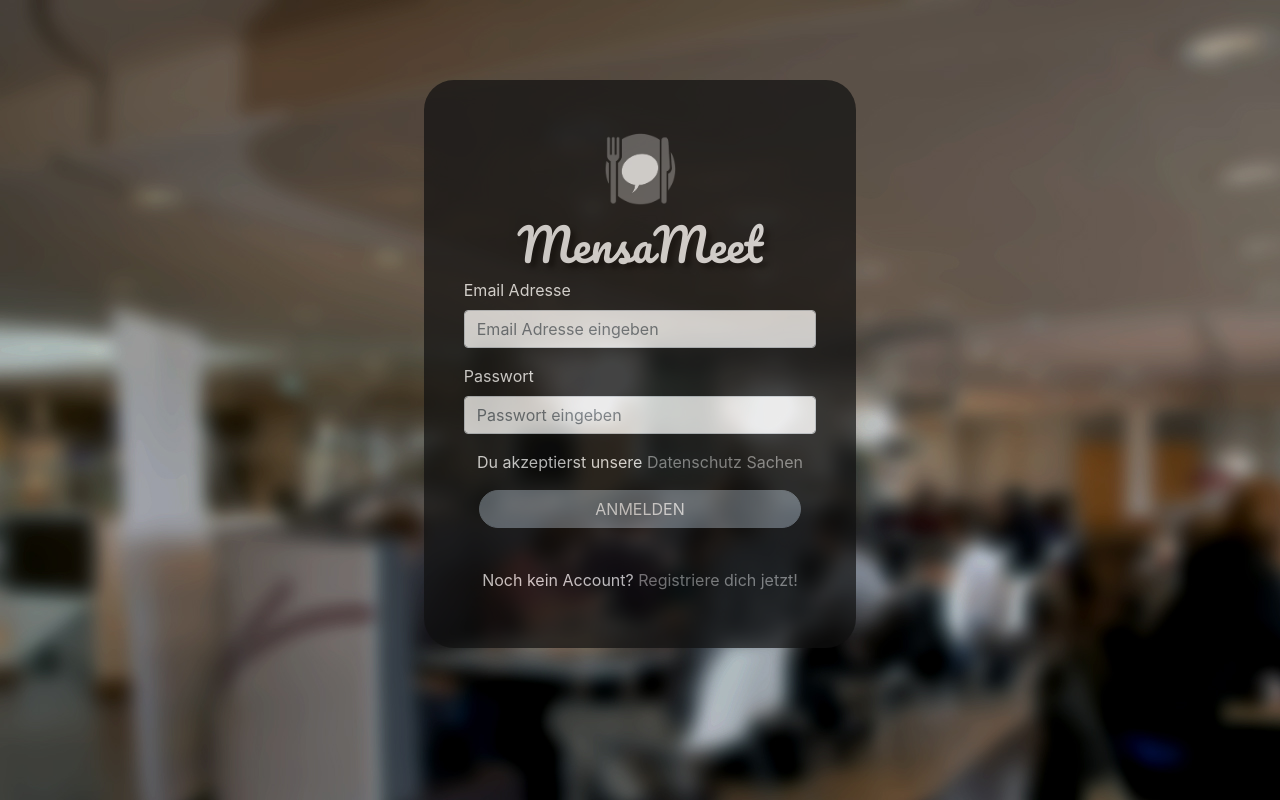
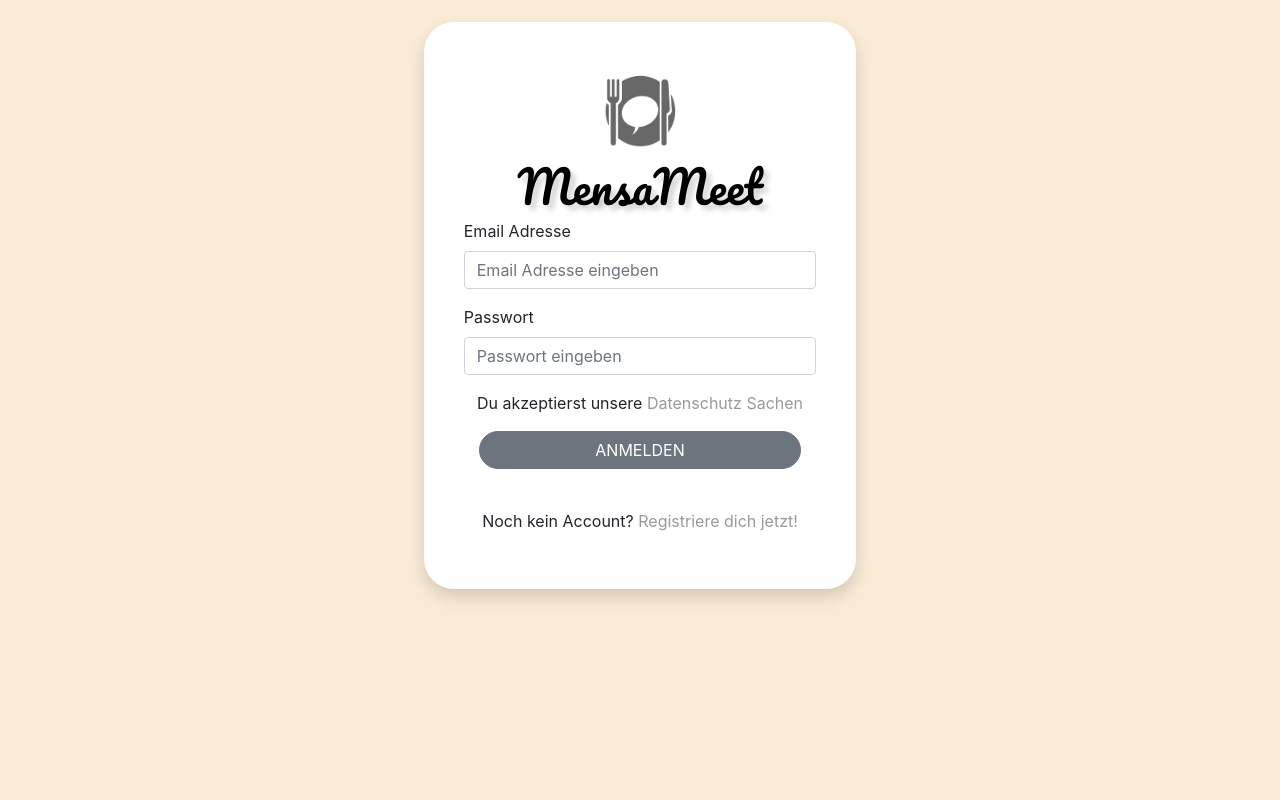
Before and after one commit to liminm/MensaMeet, a Django app: template mensameet/templates/login.html in a window 1280 px wide. Run offline with Django 3.2, Linux system fonts and the light colour scheme; the template is opened without the code that fills it, so the values that code supplies are empty; some libraries are stand-ins or nearby versions.

Commit message:
Some design enhancments

```diff
--- /dev/null
+++ b/mensameet/static/css/main.css
@@ -0,0 +1,51 @@
+body{
+    background-attachment: fixed;
+    background-color: antiquewhite;
+ }
+
+ a{
+    color:#999999;
+    text-decoration:none !important;
+ }
+
+ a:hover {
+    color:gray;
+    text-decoration:none !important;
+ }
+
+ .login-form {
+    margin-top:5%;
+    padding: 40px;
+    background-color: #ffffff;
+    /* pacity:0.7; */
+    border-radius: 30px;
+    outline: 0;
+    max-width: 500px;
+    min-width: 400px;
+ }
+
+ .submit-btn {
+    border-radius:50px;
+    margin-top:10px;
+    margin-bottom:40px;
+ }
+
+ .icon {
+    content: url('../logo.png');
+    width:80px;
+    height:80px;
+    border-radius: 10px;
+    display: block;
+    margin-left: auto;
+    margin-right: auto;
+    margin-top:10px;
+ }
+
+ .title {
+    margin-left: auto;
+    margin-right: auto;
+    font-size: 45px;
+    font-family: Pacifico;
+    color: #000;
+    text-shadow: 5px 5px 5px #00000029;
+ }
--- a/mensameet/templates/login.html
+++ b/mensameet/templates/login.html
@@ -10,67 +10,13 @@
 			  src="https://code.jquery.com/jquery-3.4.1.min.js"
 			  integrity="sha256-CSXorXvZcTkaix6Yvo6HppcZGetbYMGWSFlBw8HfCJo="
 			  crossorigin="anonymous"></script>
+      <link href="../static/css/main.css" rel="stylesheet">
       <link href="https://fonts.googleapis.com/css?family=Pacifico&display=swap&subset=latin-ext" rel="stylesheet">
    </head>
-
-   <style>
-      body{
-         background-image:url(../static/back.jpg);
-         color:white;
-      }
-
-      a{
-         color:#999999;
-         text-decoration:none !important;
-      }
-
-      a:hover {
-         color:gray;
-         text-decoration:none !important;
-      }
-
-      .login-form {
-         margin-top:80px;
-         padding: 40px;
-         background-color: #101010;
-         opacity:0.7;
-         border-radius: 30px;
-         outline: 0;
-         max-width: 500px;
-         min-width: 400px;
-      }
-
-      .submit-btn {
-         border-radius:50px;
-         margin-top:10px;
-         margin-bottom:40px;
-      }
-
-      .icon {
-         content: url('/static/logo.png');
-         width:80px;
-         height:80px;
-         border-radius: 10px;
-         display: block;
-         margin-left: auto;
-         margin-right: auto;
-         margin-top:10px;
-      }
-
-      .title {
-         margin-left: auto;
-         margin-right: auto;
-         font-size: 45px;
-         font-family: Pacifico;
-         color: #ffffff;
-         text-shadow: 5px 5px 5px #000;
-      }
-   </style>
-
-   <body>
+   <body style="/*background-image:url(../static/back.jpg)*/">
       <div class="container">
             <div class="col-md-5 mx-auto">
-                  <div class="login-form form">
+                  <div class="shadow login-form form">
                            <div class="icon"></div>
                            <div class="title text-center">MensaMeet</div>
 
```
